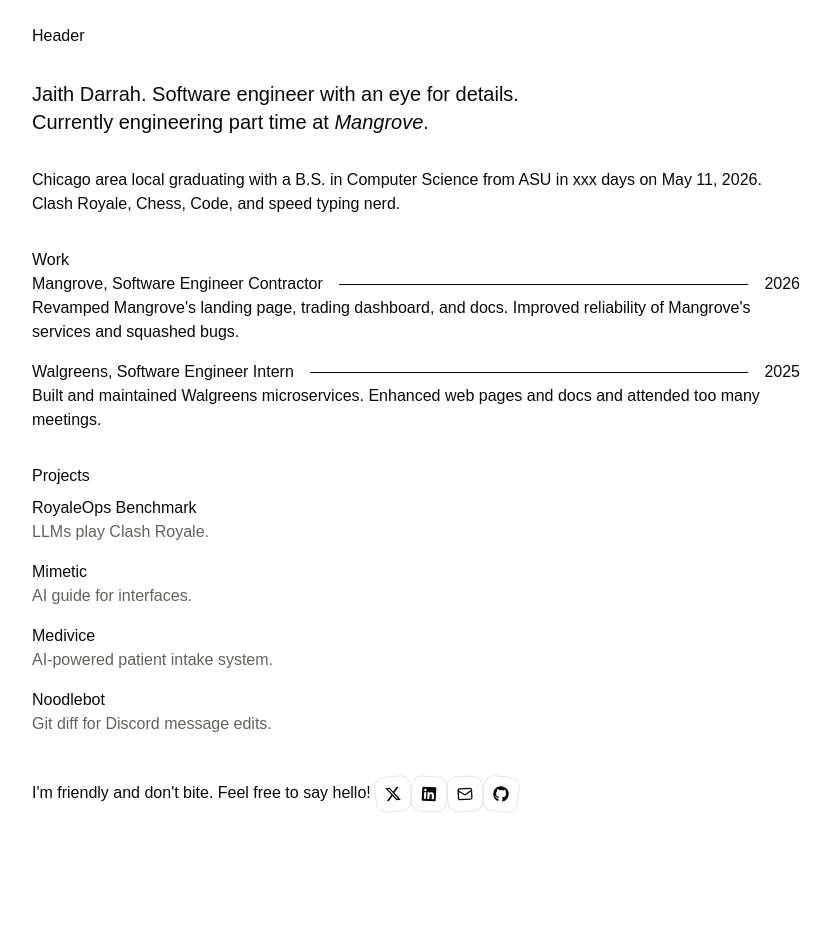
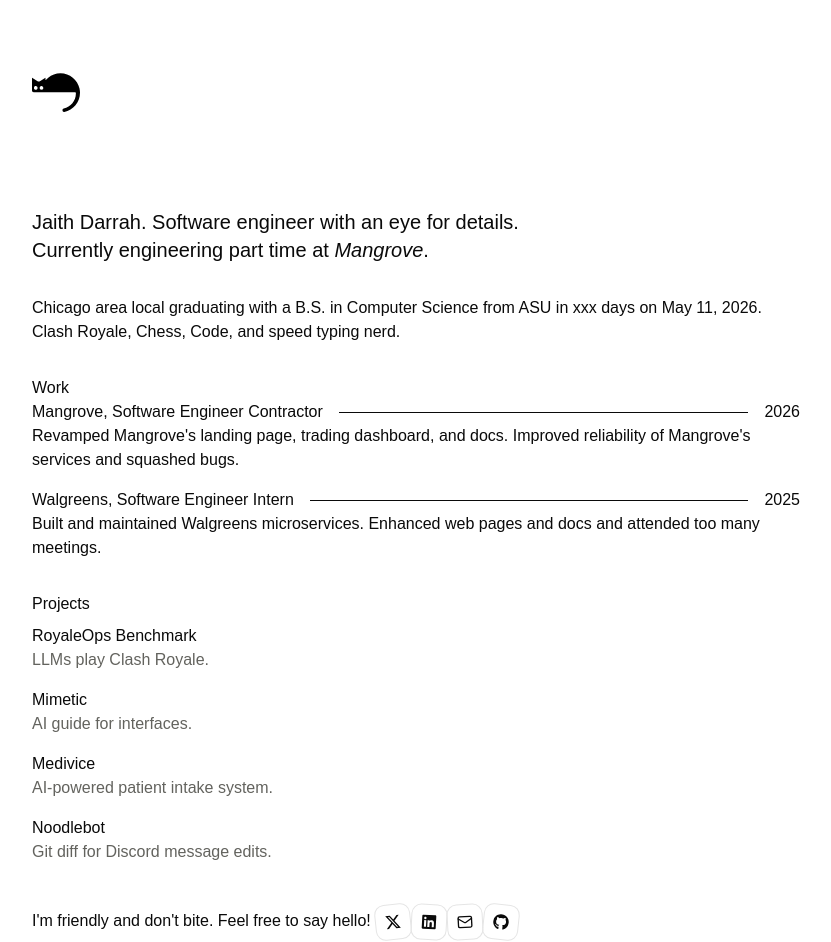
Before and after one commit to AwesomeJaith/jaithdarrah-dot-com-v3, a Next.js app: page / in a window 1280 px wide. Shown: the whole page, without its empty margins (224-1055 px from the left). Before the commit the page ends 836 px from the top, so only its background shows below. Built offline with nearby package versions, Linux system fonts and the light colour scheme; a web font is replaced by a local one.

Commit message:
Add new header

```diff
--- a/src/app/page.tsx
+++ b/src/app/page.tsx
@@ -6,7 +6,7 @@
 
 export default function Page() {
   return (
-    <div className="flex min-h-screen flex-col items-center gap-8 p-6">
+    <div className="flex min-h-screen flex-col items-center gap-8 px-6">
       <Header />
       <AboutSection />
       <WorkSection />
--- a/src/components/header.tsx
+++ b/src/components/header.tsx
@@ -1,5 +1,21 @@
+import Link from "next/link"
+
 function Header() {
-  return <div className="w-full max-w-3xl">Header</div>
+  return (
+    <div className="w-full max-w-3xl py-16">
+      <Link href="/">
+        <svg
+          id="a"
+          data-name="cat"
+          xmlns="http://www.w3.org/2000/svg"
+          viewBox="0 0 160 160"
+          className="h-12 w-12"
+        >
+          <path d="M158.38,81.66c-3.28-14.48-11.4-27.13-22.57-36.16-11.16-9.03-25.37-14.43-40.84-14.43s-29.67,5.4-40.83,14.43c-3,2.42-5.78,5.09-8.29,8-.31.35-.88.15-.88-.32v-7.68s-.23,0-.23,0l-18.38,11.93c-2.35,1.53-5.39,1.53-7.74,0L.24,45.51h-.24v42.82c0,3.15,2.55,5.7,5.7,5.7h137.44c1.72,0,3.13,1.41,3.13,3.12v1.21c0,24.61-17.33,45.18-40.47,50.15-2.41.52-4.12,2.68-4.12,5.15v1.35c0,3.11,2.83,5.5,5.88,4.91,29.89-5.86,52.44-32.19,52.44-63.8,0-4.97-.56-9.8-1.62-14.44ZM15.74,84.85c-5.75,3.08-11.51-2.71-8.39-8.42.43-.78,1.08-1.43,1.86-1.86,5.71-3.12,11.5,2.64,8.42,8.39-.43.79-1.09,1.46-1.88,1.88ZM33.79,85.4c-1.11.31-2.11.39-2.99.23-2.88-.43-5.08-2.92-5.08-5.92,0-3.33,2.69-6.01,6.01-6.01.72,0,1.43.12,2.06.37,3.28,1.2,5.23,5.22,2.94,9.13-.64,1.1-1.73,1.86-2.95,2.21Z" />
+        </svg>
+      </Link>
+    </div>
+  )
 }
 
 export { Header }
```
Also changed, not shown: public/cat.svg (added).
